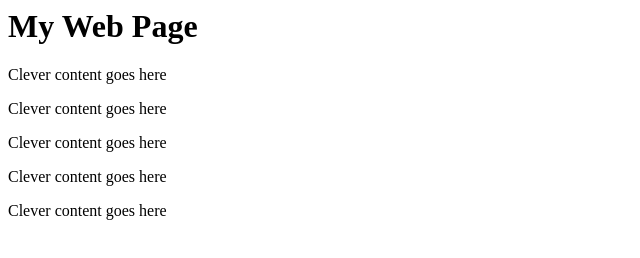
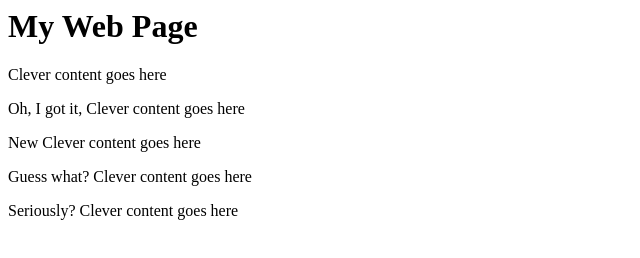
Before and after one commit to KSmores/test-web-page, a plain HTML site: page index.html in a window 1280 px wide. Shown: the whole page, without its empty margins (0-640 px from the left). Drawn offline with Linux system fonts and the light colour scheme.

Commit message:
Changes index file

```diff
--- a/index.html
+++ b/index.html
@@ -5,9 +5,9 @@
   <body>
     <h1>My Web Page</h1>
     <p>Clever content goes here</p>
-    <p>Clever content goes here</p>
-    <p>Clever content goes here</p>
-    <p>Clever content goes here</p>
-    <p>Clever content goes here</p>
+    <p>Oh, I got it, Clever content goes here</p>
+    <p>New Clever content goes here</p>
+    <p>Guess what? Clever content goes here</p>
+    <p>Seriously? Clever content goes here</p>
   </body>
 </html>
```
